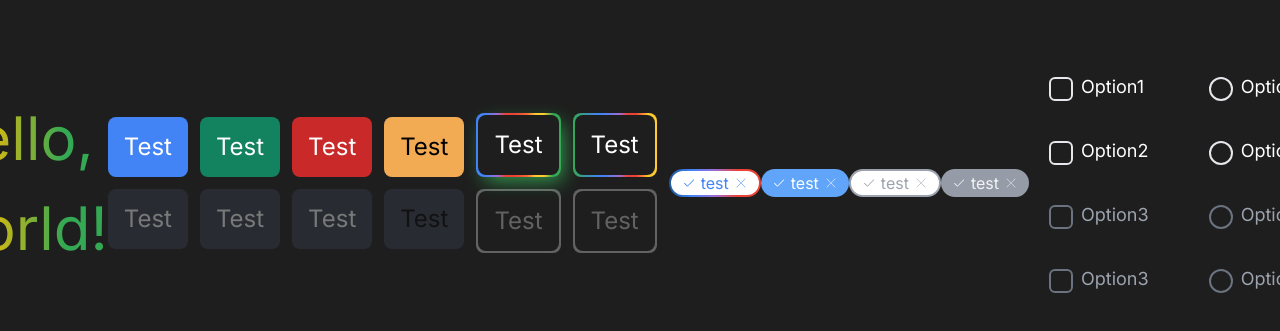
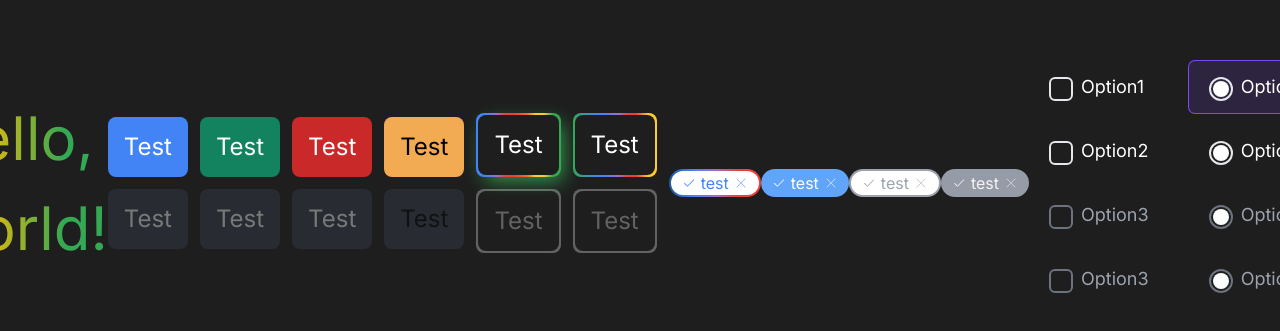
Before and after one commit to GdscCpp/socal-gd-website, a Next.js app: page / in a window 1280 px wide. Shown: the part 217-548 px from the top of the page. Built offline with nearby package versions, Linux system fonts and the light colour scheme.

Commit message:
checked fix for radio and checkbox

```diff
--- a/src/components/input/Checkbox.tsx
+++ b/src/components/input/Checkbox.tsx
@@ -1,3 +1,5 @@
+import { useState } from "react";
+
 {
   /* Stuck on
   Checkboxes with padding:
@@ -36,11 +38,14 @@ export default function Checkbox({
   className,
   variant,
 }: CheckboxProps) {
+  const [isChecked, setIsChecked] = useState(checked);
+
   const isPaddingOFF =
     variant === CHECKBOX_VARIANTS.CHECKBOX_PADDING_OFF_LG ||
     variant === CHECKBOX_VARIANTS.CHECKBOX_PADDING_OFF_MD;
   return (
     <label
+      onClick={() => setIsChecked(!isChecked)}
       className={`
         relative
         rounded-md
--- a/src/components/input/Radio.tsx
+++ b/src/components/input/Radio.tsx
@@ -1,6 +1,6 @@
-{
-  /* For both Radio and Checkboxes pressing on the label word does not check the boxes */
-}
+// If needed we will need to add a radio group component later on
+
+import { useState } from "react";
 import RadioSVG from "../svgs/Radio";
 
 export enum RADIO_VARIANTS {
@@ -30,6 +30,8 @@ export default function Radio({
   className,
   variant,
 }: RadioProps) {
+  const [isChecked, setIsChecked] = useState(checked);
+
   const isPaddingOFF =
     variant === RADIO_VARIANTS.RADIO_PADDING_OFF_LG ||
     variant === RADIO_VARIANTS.RADIO_PADDING_OFF_MD;
@@ -44,11 +46,13 @@ export default function Radio({
         ease-in-out
         ${variant}
       `}
+      onClick={() => setIsChecked(!isChecked)}
     >
       <div className="flex gap-2">
         <input
           type="radio"
           id="LG_PADDING_RADIO"
+          checked={isChecked}
           onChange={onChange}
           disabled={disabled}
           /* If there is no padding, only show for the icons itself */
```
